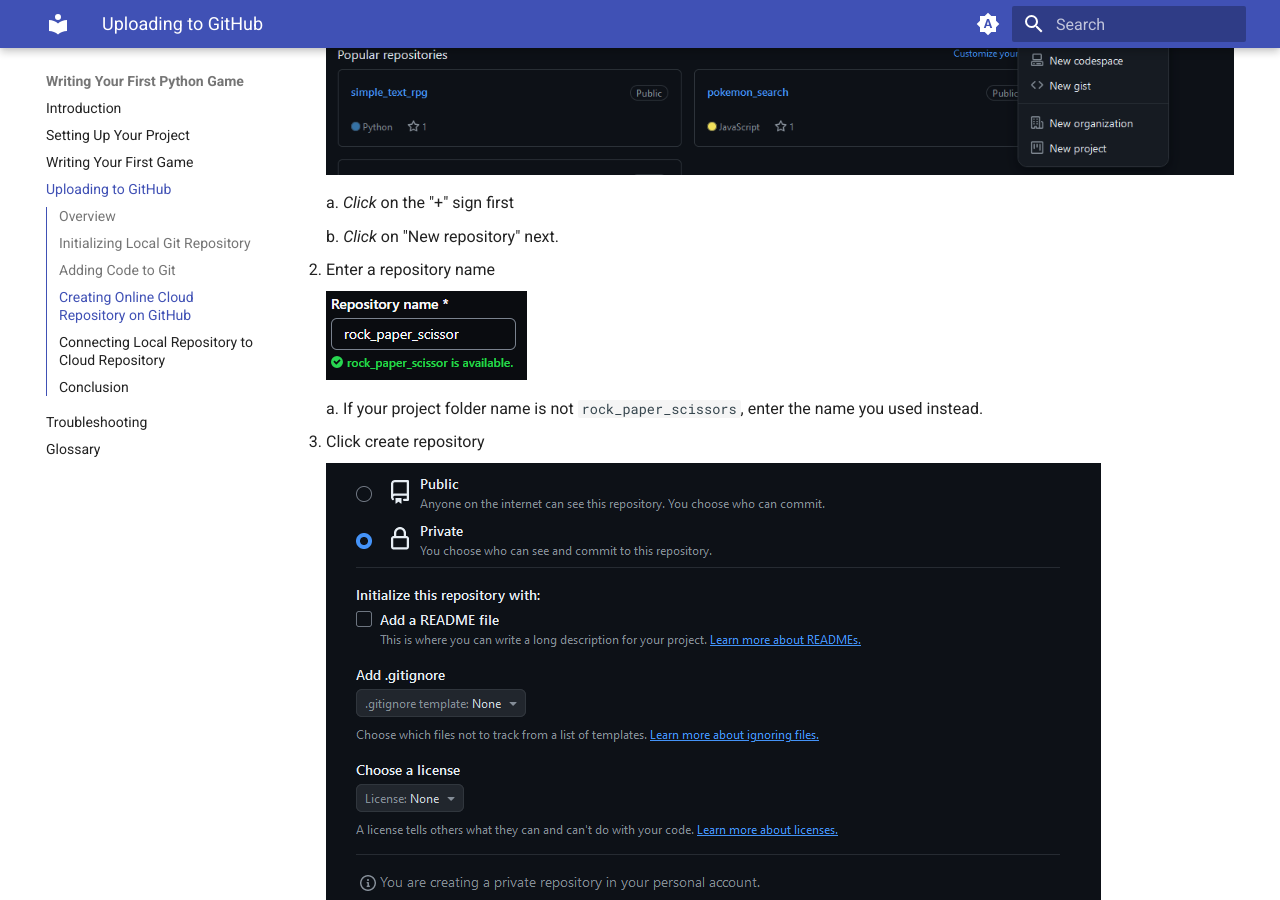
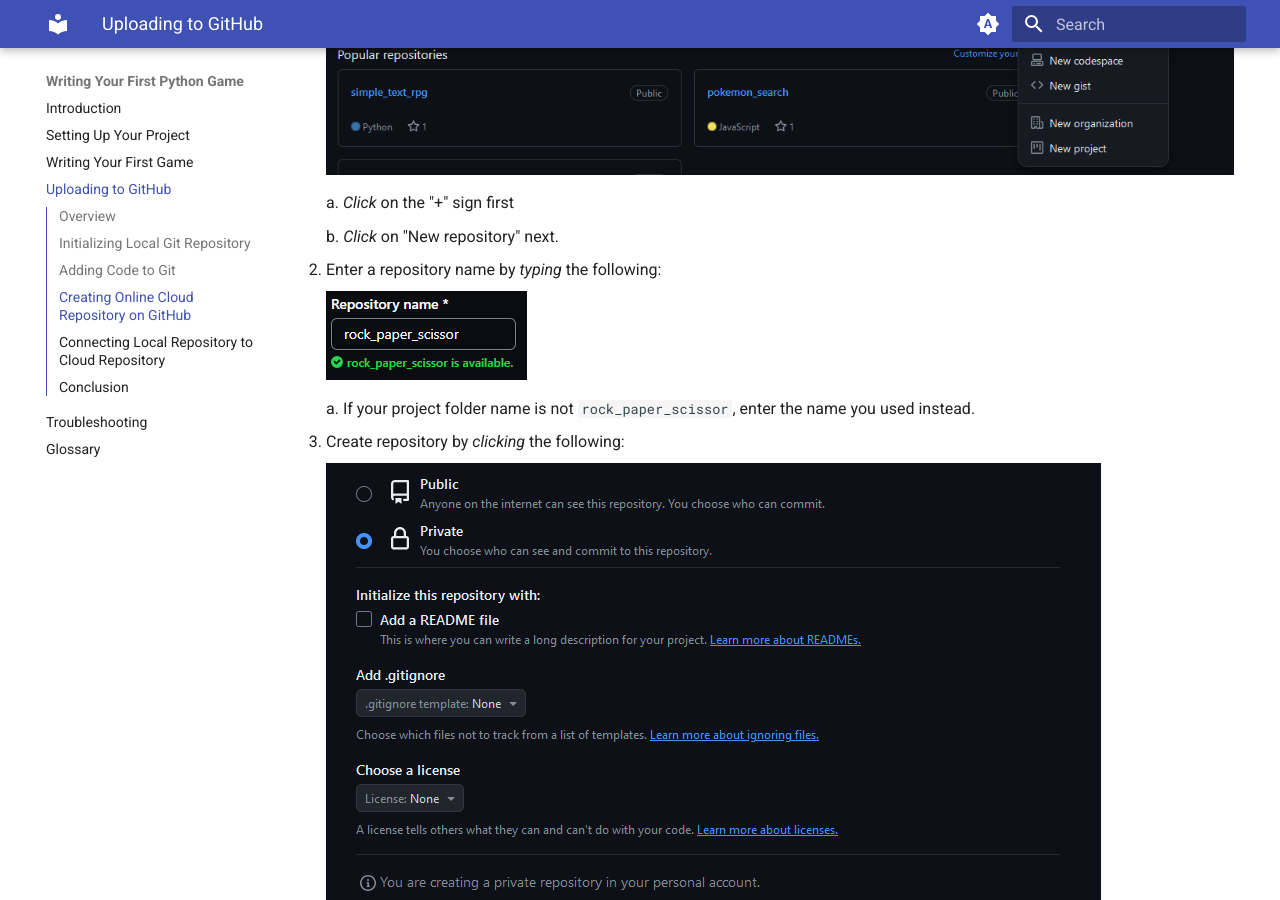
Before and after one commit to Beijzum/beijzum.github.io, an MkDocs documentation site: the page built from docs/Uploading to GitHub.md, in a window 1280 px wide and 900 px high, scrolled down 2521 px. Built offline with MkDocs 1.6.1 and Material for MkDocs 9.7.7, drawn with Linux system fonts in a browser that asks for light colours; emoji names are drawn with the system emoji font; comment, search, counter and statistics services are not loaded; some of the changed text lies outside the part shown.

Commit message:
ADD more to upload

````diff
--- a/docs/Uploading to GitHub.md
+++ b/docs/Uploading to GitHub.md
@@ -38,7 +38,7 @@
 
 This section focuses on adding your newly created game into version control.
 
-2.  Stage file in the terminal
+2.  Stage file in the terminal by _typing_ the following:
 
     ```
     git add rock_paper_scissor.py
@@ -46,7 +46,7 @@
 
     a. The "git add" command stages the file. Staging a file means that you have marked a modified file in its current version to go into the next commit.
 
-1.  Commit file in the terminal
+3.  Commit file in the terminal by _typing_ the following:
 
     ```
     git commit -m "I made my first game!"
@@ -86,13 +86,13 @@
 
     b. _Click_ on "New repository" next.
 
-5.  Enter a repository name
+5.  Enter a repository name by _typing_ the following:
 
     ![enter repository name](./assets/uploadS5.png)
 
-    a. If your project folder name is not `rock_paper_scissors`, enter the name you used instead.
+    a. If your project folder name is not `rock_paper_scissor`, enter the name you used instead.
 
-6.  Click create repository
+6.  Create repository by _clicking_ the following:
 
     ![create repository](./assets/uploadS6.png)
 
@@ -133,7 +133,7 @@
 
         You may CTRL + V to paste in the terminal. Some Windows version also allow _right-clicking_ in the terminal to paste.
 
-9.  Upload local repository to cloud repository:
+9.  Upload local repository to cloud repository by *typing* the following:
 
     ```
     git push -u origin master
````
